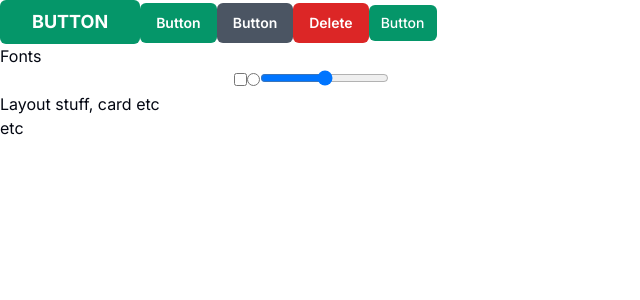
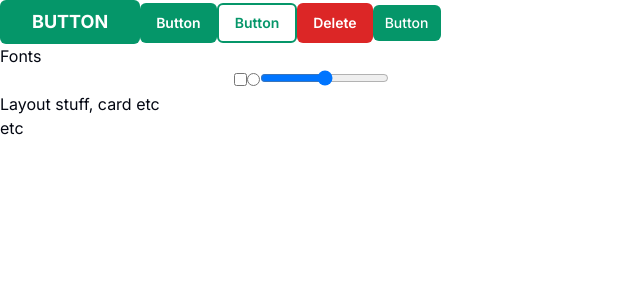
Before and after one commit to lukas-laas/design-system, a Next.js app: page /design-system in a window 1280 px wide. Shown: the top 300 px of the page, without its empty margins (0-640 px from the left). Built offline with nearby package versions, Linux system fonts and the light colour scheme.

Commit message:
update secondary button

```diff
--- a/src/app/_components/buttons.tsx
+++ b/src/app/_components/buttons.tsx
@@ -21,7 +21,7 @@ export function ButtonPrimary({ text }: { text: string }) {
 
 export function ButtonSecondary({ text }: { text: string }) {
   return (
-    <Button className="capitalize bg-gray-600 font-semibold text-white hover:bg-gray-500">
+    <Button className="capitalize font-semibold text-emerald-600 border bg-white border-emerald-600 border-2 hover:text-emerald-500 hover:bg-white hover:border-emerald-500">
       {text}
     </Button>
   );
```
